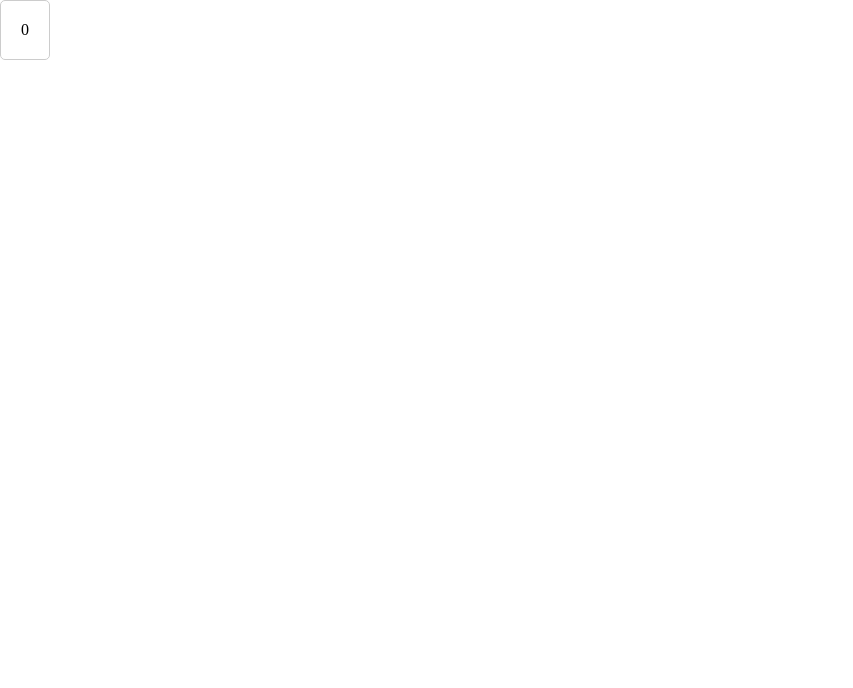
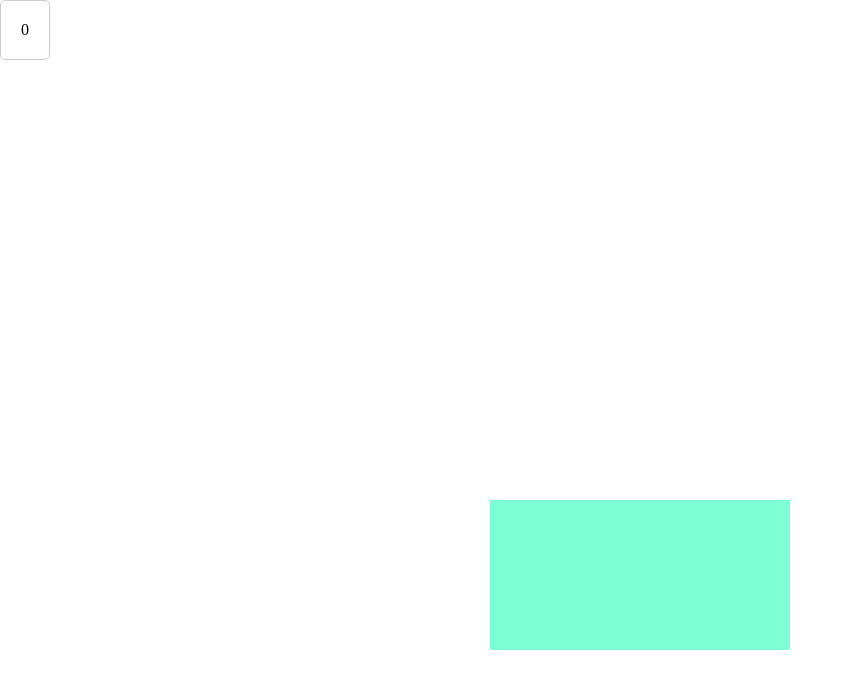
Before and after one commit to fhmurakami/Curso-Desenvolvimento-Web-Avancado, a plain HTML site: page 3-JavaScript_Avancado/unidade06/ex04-exercicio.html in a window 1280 px wide. Shown: the top 688 px of the page, without its empty margins (0-853 px from the left). Drawn offline with Linux system fonts and the light colour scheme.

Commit message:
Add JavaScript - Eventos diversos - Mostrar um conteúdo após o scroll chegar em um ponto

```diff
--- a/3-JavaScript_Avancado/unidade06/ex04-exercicio.html
+++ b/3-JavaScript_Avancado/unidade06/ex04-exercicio.html
@@ -20,14 +20,28 @@
             border: 1px solid #ccc;
             border-radius: 5px;
         }
+
+        div#conteudo {
+            position: absolute;
+            top: 500px; left: 50%;
+            width: 300px; height: 150px;
+            margin-left: -150px;
+            background-color: aquamarine;
+            display: none;
+        }
     </style>
 </head>
 
 <body>
     <div id="posicaoY"></div>
+    <div id="conteudo"></div>
     <script>
         window.addEventListener('scroll', function () {
             posicaoY.innerHTML = window.scrollY
+
+            if (window.scrollY >= 300) {
+                conteudo.style.display = "block"
+            }
         })
     </script>
 </body>
```
